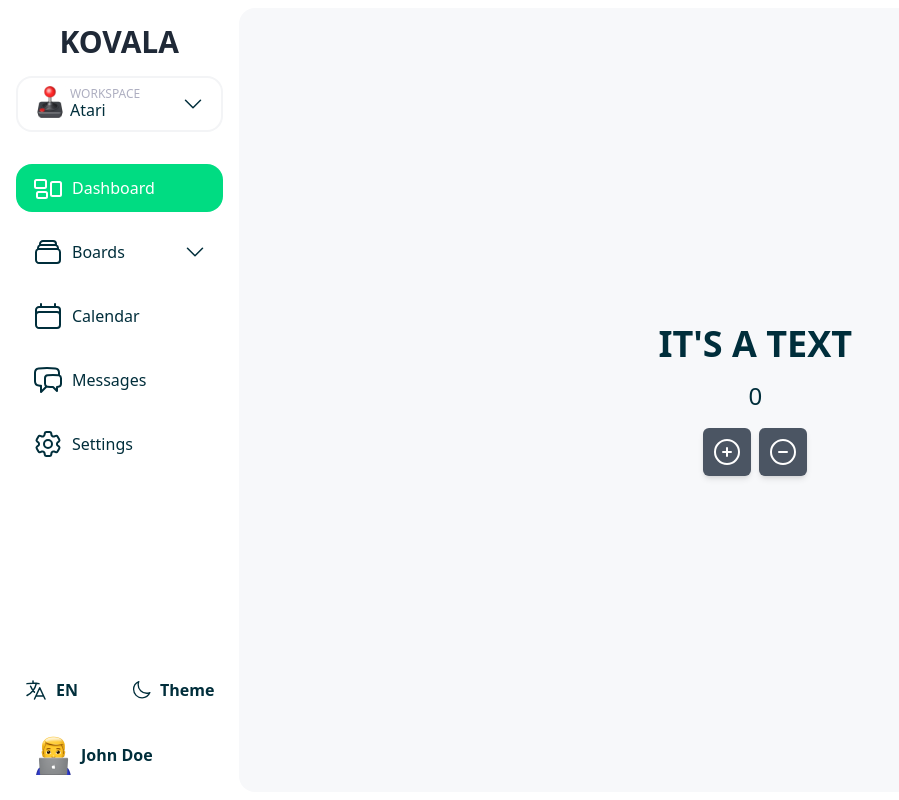
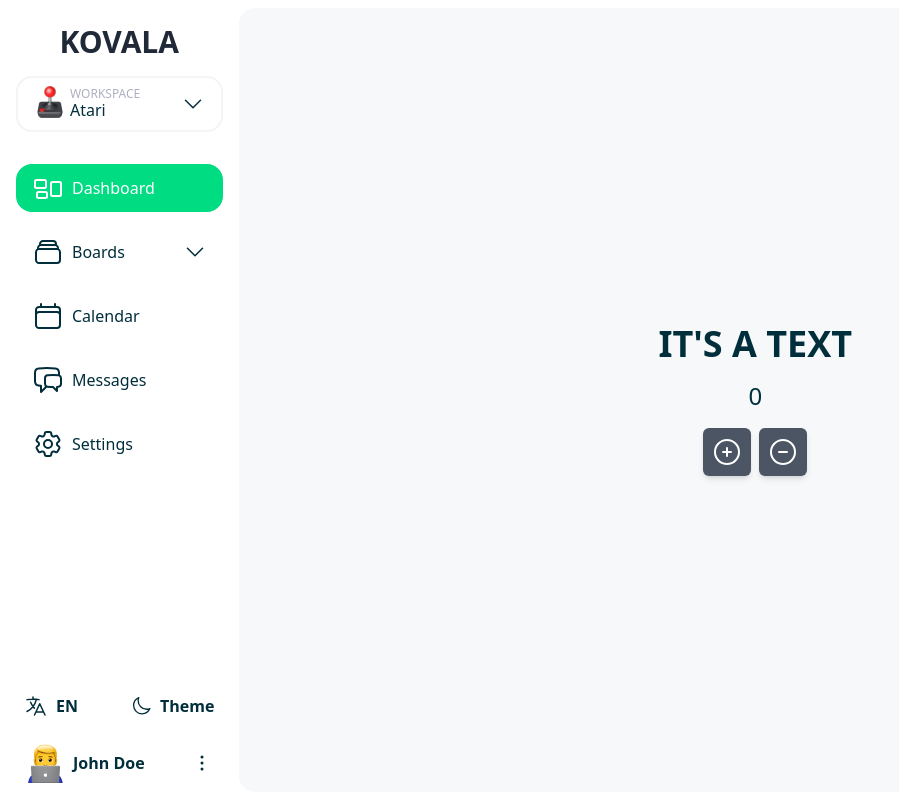
Before and after one commit to YusufcanY/kovala, a Nuxt app: page / in a window 1280 px wide. Shown: the whole page, without its empty margins (0-899 px from the left). Built offline with nearby package versions, Linux system fonts and the light colour scheme.

Commit message:
feat: user box improvement

```diff
--- a/components/User.vue
+++ b/components/User.vue
@@ -1,5 +1,9 @@
 <script setup lang="ts">
-  import { LanguageIcon, MoonIcon } from '@heroicons/vue/24/outline'
+  import {
+    EllipsisVerticalIcon,
+    LanguageIcon,
+    MoonIcon,
+  } from '@heroicons/vue/24/outline'
 </script>
 <template>
   <div class="flex flex-col space-y-2">
@@ -18,10 +22,13 @@
       </button>
     </div>
     <button
-      class="flex items-center space-x-2 rounded-lg border border-primary-accent border-opacity-0 p-4 transition-all duration-200 hover:border-opacity-100 hover:bg-gray-50"
+      class="flex items-center justify-between rounded-lg border border-primary-accent border-opacity-0 p-2 transition-all duration-200 hover:border-opacity-100"
     >
-      <img alt="" class="h-10 w-10" src="/backend.png" />
-      <span class="font-bold">John Doe</span>
+      <div class="flex items-center space-x-2">
+        <img alt="" class="h-10 w-10" src="/backend.png" />
+        <span class="font-bold">John Doe</span>
+      </div>
+      <EllipsisVerticalIcon class="h-6 w-6" />
     </button>
   </div>
 </template>
```
